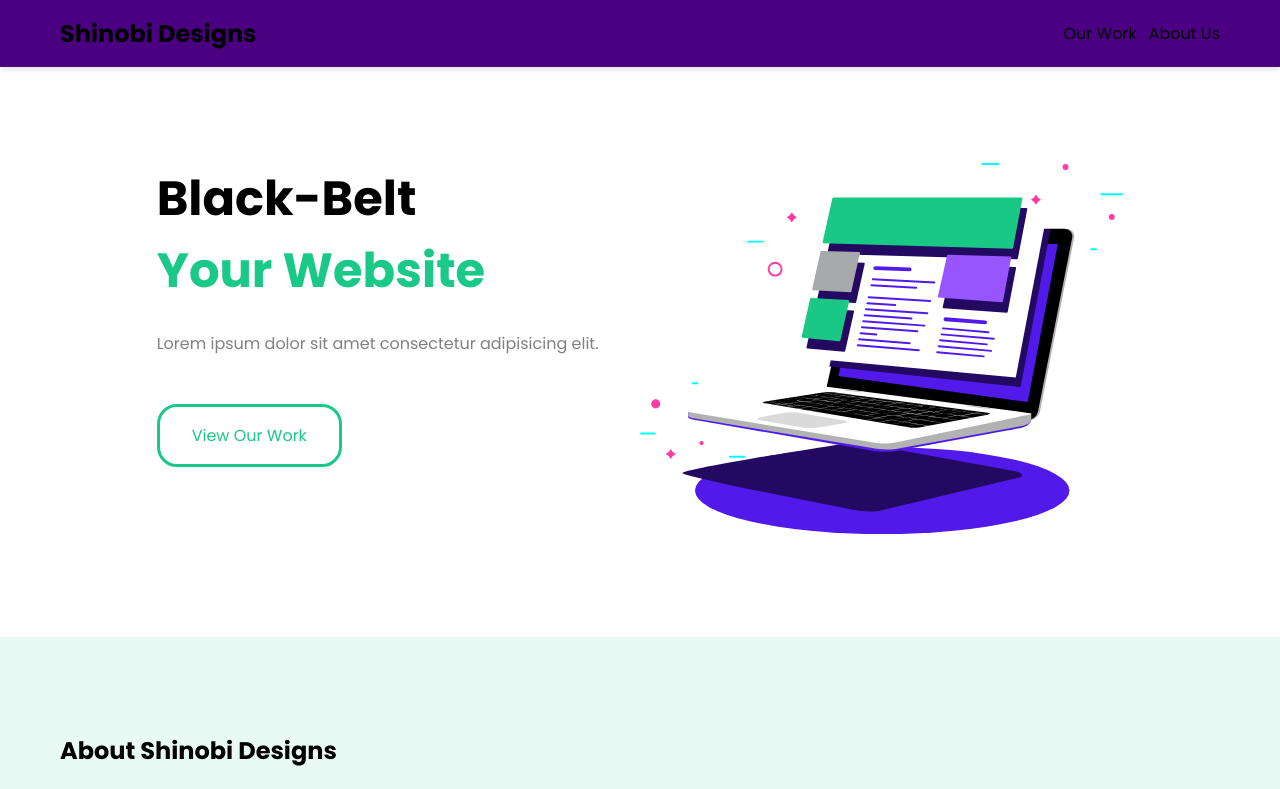
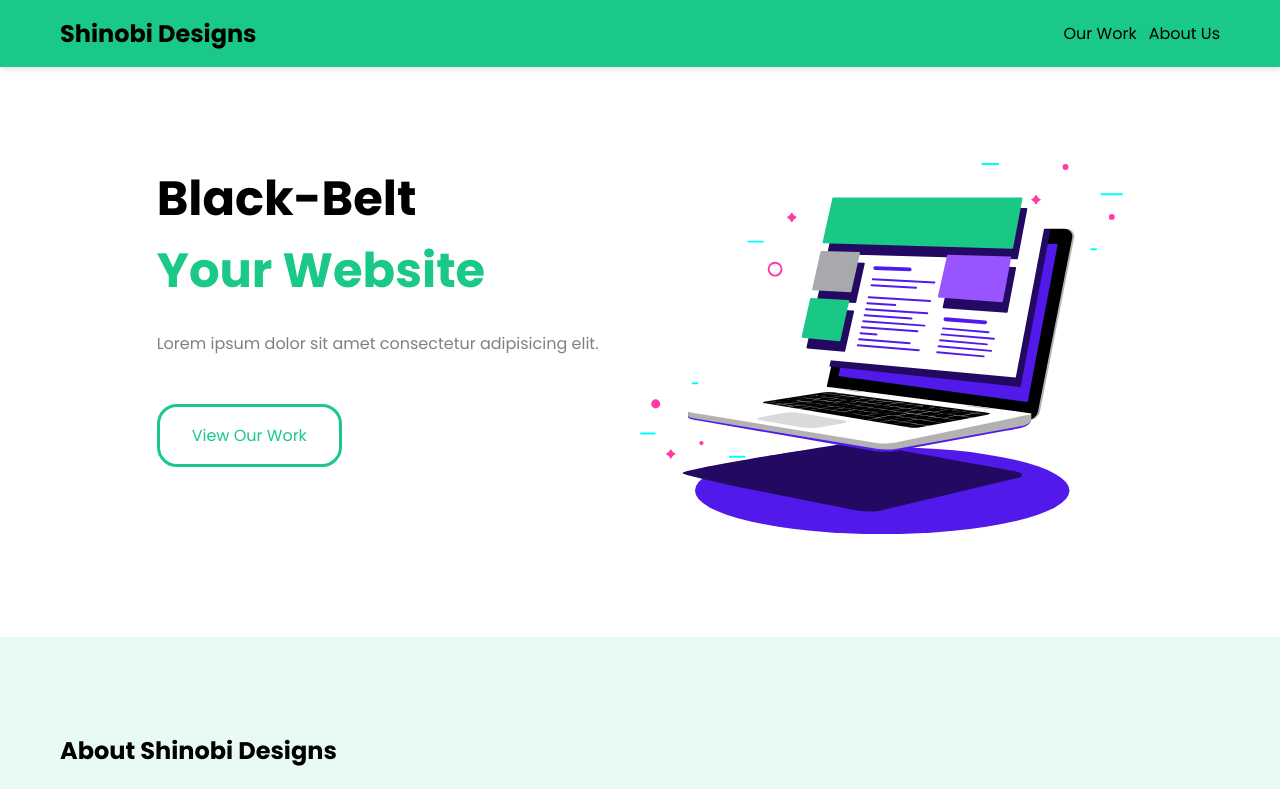
Before and after one commit to JorgenJohansen/SASS-tutorial, a website: page homepage.html in a window 1280 px wide. Shown: the top 789 px of the page. Drawn offline with Linux system fonts and the light colour scheme.

Commit message:
color change and formatting code

```diff
--- a/homepage.html
+++ b/homepage.html
@@ -9,7 +9,7 @@
 </head>
 <body>
     <!-- navbar -->
-  <nav class="navbar-primary justify-between">
+  <nav class="navbar-secondary justify-between">
     <div class="container">
       <h1 class="site-title">Shinobi Designs</h1>
       <ul class="display-f">
--- a/shinobi/_base.scss
+++ b/shinobi/_base.scss
@@ -6,8 +6,6 @@
     color: inherit;
     margin: 0;
   }
-
-
 
   body {
     font-family: Poppins;
--- a/shinobi/_breakpoints.scss
+++ b/shinobi/_breakpoints.scss
@@ -1,5 +1,3 @@
-
-//denne er good
 $breakpoints: (
   "xs": 0,
   "sm": 480px,
@@ -7,7 +5,6 @@ $breakpoints: (
   "lg": 960px,
   "xl": 1200px,
 );
-
 
 @mixin xs {
     @media (min-width: map-get($breakpoints, "xs")){
@@ -35,7 +32,6 @@ $breakpoints: (
     }
 }
 
-
 @mixin breakpoint($bp: 0){
     @media(min-width: $bp){
         @content;
--- a/shinobi/_colors.scss
+++ b/shinobi/_colors.scss
@@ -8,7 +8,6 @@
         &:hover {
             color: $val;
         }
-
     }
 
     .bg-#{$key} {
@@ -46,9 +45,7 @@
                 background-color: mix(black, $val, $i * 10);
             }
         }
-
     }
-
 }
 
 @if(10 > 5){
--- a/shinobi/_grid.scss
+++ b/shinobi/_grid.scss
@@ -9,9 +9,6 @@ $grid-gaps: (
 );
 
 $layout-values: flex-start, flex-end, center, space-between, space-around;
-
-
-
 
 //mixin for columns
 @mixin column($i){
@@ -50,10 +47,7 @@ $layout-values: flex-start, flex-end, center, space-between, space-around;
       .justify-#{$val}{
         justify-content: $val;
       }
-
   }
-
-
 
 // @TODO: add mixin for the columns
 // col classes
--- a/shinobi/_utilities.scss
+++ b/shinobi/_utilities.scss
@@ -161,7 +161,7 @@
 
  );
 
- // generate utility classes
+// generate utility classes
 @each $property, $map in $utilities {
     $prefix: map-get($map, "prefix");
     $values: map-get($map, "values");
--- a/shinobi/_variables.scss
+++ b/shinobi/_variables.scss
@@ -31,7 +31,6 @@ $colors: (
 // @debug map-remove($colors, "primary");
 // @debug map-merge($colors, ("pink": #ffc0cb));
 
-
 // spacing
 $base-padding: 0.75rem !default;
 $base-margin: 0.75rem !default;
--- a/shinobi/components/_button.scss
+++ b/shinobi/components/_button.scss
@@ -1,4 +1,3 @@
-
 @mixin btn($bg-color: #e2e2e2) {
     text-decoration: none;
     cursor: pointer;
--- a/shinobi/components/_card.scss
+++ b/shinobi/components/_card.scss
@@ -1,5 +1,5 @@
 @use 'sass:math';
-//denne er good
+
 .card {
     display: block;
     padding: $base-padding;
--- a/shinobi/components/_navbar.scss
+++ b/shinobi/components/_navbar.scss
@@ -7,7 +7,6 @@
     justify-content: space-between;
     box-sizing: border-box;
 }
-
 
 .navbar {
     @extend %flex-layout;
--- a/shinobi/index.scss
+++ b/shinobi/index.scss
@@ -1,4 +1,3 @@
-
 // Variables & functions
 @import 'functions';
 @import 'variables';
```
Also changed, not shown: css/index.css, shinobi/_functions.scss (line endings or trailing spaces).
